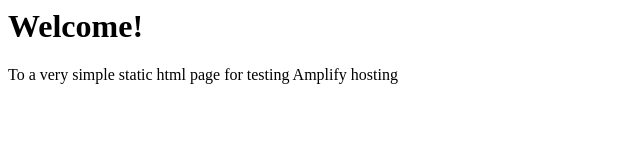
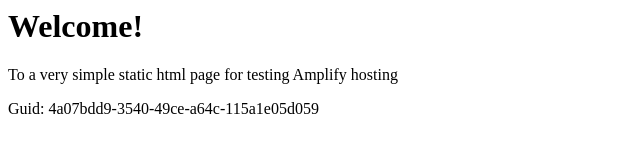
Before and after one commit to aws-aemilia-dub/Github-PR-Commit-Integration-Test-DoNotTouch-v1-preprod-eu-west-1, a website: page src/index.html in a window 1280 px wide. Shown: the whole page, without its empty margins (0-640 px from the left). Drawn offline with Linux system fonts and the light colour scheme.

Commit message:
commit from integ tests

```diff
--- a/src/index.html
+++ b/src/index.html
@@ -1,3 +1,5 @@
+
+
 <html lang="en">
 
 <head>
@@ -10,6 +12,6 @@
 <body>
     <h1>Welcome!</h1>
     <p>To a very simple static html page for testing Amplify hosting</p>
-</body>
+    <p>Guid: 4a07bdd9-3540-49ce-a64c-115a1e05d059</p></body>
 
 </html>
```
